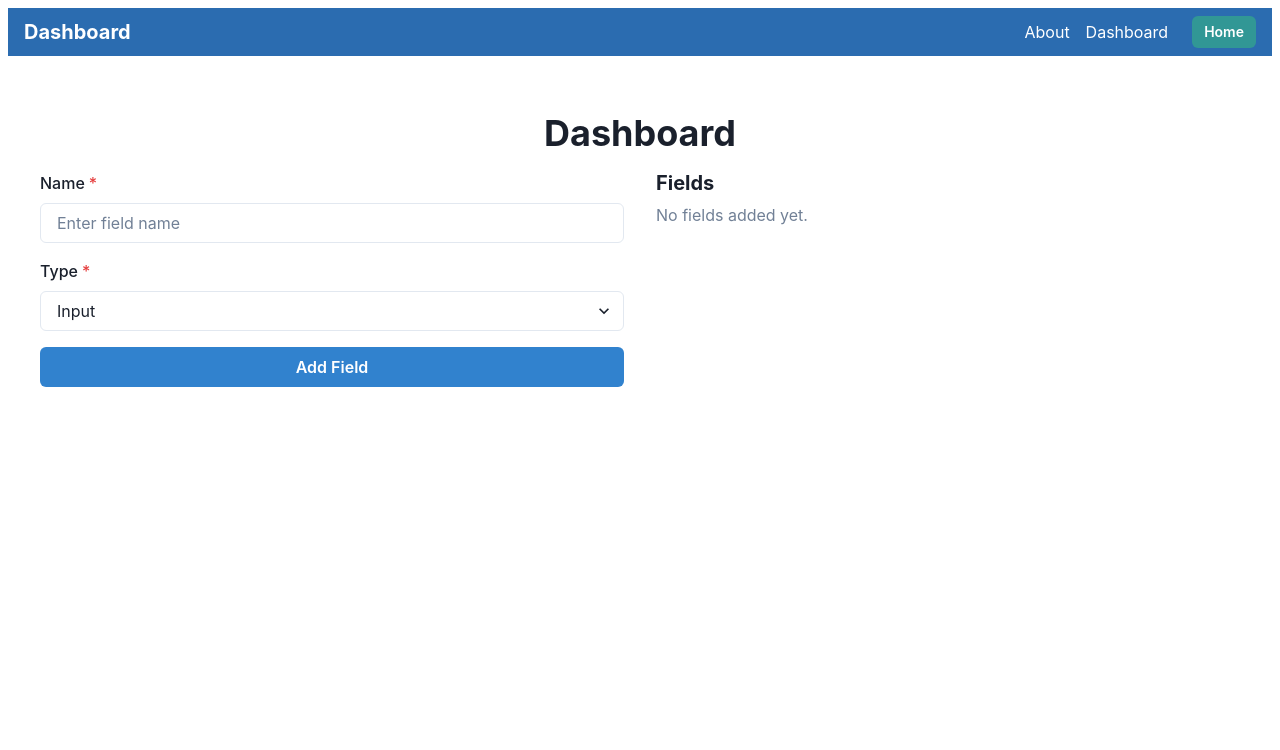
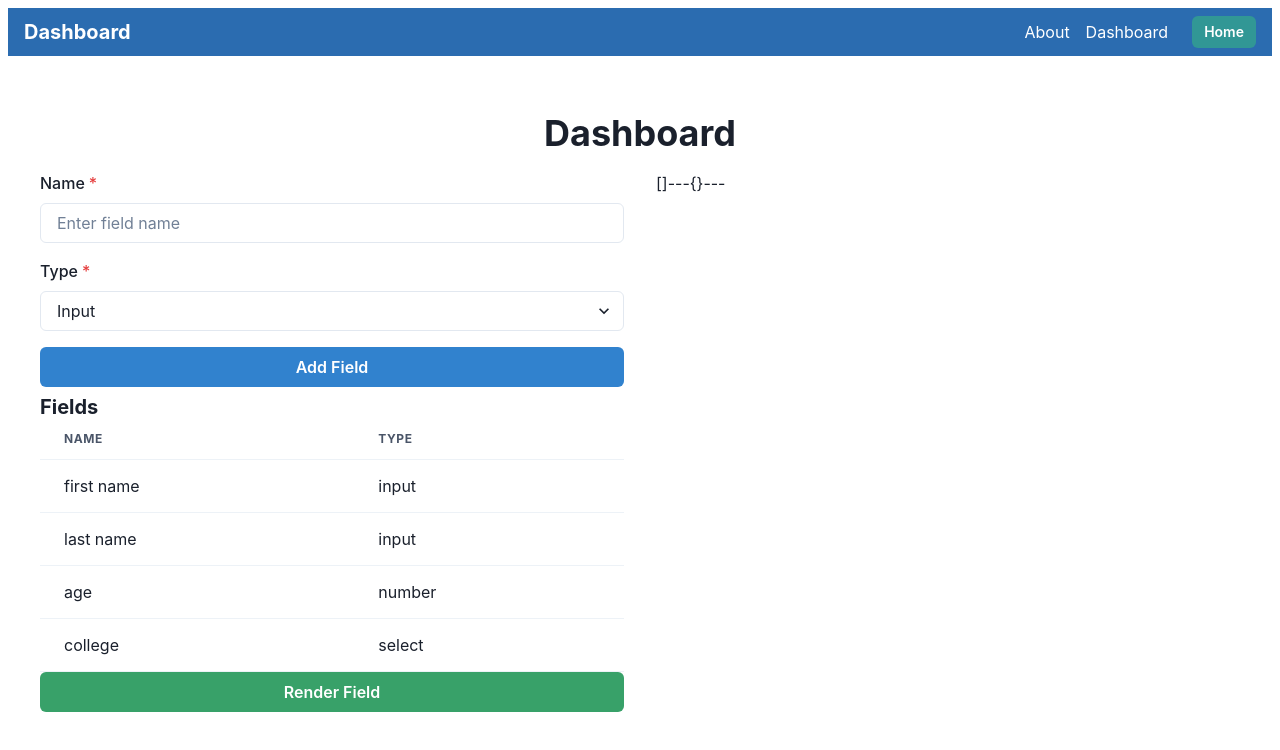
Before and after one commit to yashkk3640/dashboard, a React (Vite) app: page /dashboard in a window 1280 px wide. Shown: the top 750 px of the page. Built offline with nearby package versions, Linux system fonts and the light colour scheme.

Commit message:
divided renderer and config part

```diff
--- a/src/App.jsx
+++ b/src/App.jsx
@@ -4,7 +4,7 @@ import { BrowserRouter as Router, Routes, Route } from "react-router-dom";
 import Navbar from "./components/Navbar";
 import Home from "./pages/Home";
 import About from "./pages/About";
-import Dashboard from "./pages/Dashboard";
+import Dashboard from "./pages/dashboard";
 
 const App = () => (
   <ChakraProvider>
--- /dev/null
+++ b/src/components/Common.jsx
@@ -0,0 +1,42 @@
+import { Input, NumberInput, NumberInputField, Select } from "@chakra-ui/react";
+import React from "react";
+
+const clgOptions = [
+  { value: "VGEC", label: "VGEC" },
+  { value: "DDU", label: "DDU" },
+  { value: "DAIICT", label: "DAIICT" },
+  { value: "MSU", label: "MSU" },
+];
+
+export const NumberEle = ({ name, value, onChange }) => {
+  return (
+    <NumberInput value={value} onChange={(val) => onChange(name, Number(val))}>
+      <NumberInputField name={name} placeholder={`Enter ${name} name`} />
+    </NumberInput>
+  );
+};
+
+export const InputEle = ({ name, value, onChange }) => {
+  return (
+    <Input
+      name={name}
+      value={value}
+      onChange={(e) => onChange(name, e.target.value)}
+      placeholder={`Enter ${name} name`}
+    />
+  );
+};
+
+export const SelectEle = ({ name, value, onChange }) => (
+  <Select
+    name={name}
+    value={value}
+    onChange={(e) => onChange(name, e.target.value)}
+  >
+    {clgOptions.map((opt) => (
+      <option key={opt.value} value={opt.value}>
+        {opt.label}
+      </option>
+    ))}
+  </Select>
+);
--- a/src/pages/Config.jsx
+++ b/src/pages/Config.jsx
@@ -17,7 +17,7 @@ import {
   Th,
   Td,
 } from "@chakra-ui/react";
-import { typeOptions } from "./dashboard.config";
+import { typeOptions } from "./dashboard/dashboard.config";
 
 const Dashboard = () => {
   const [form, setForm] = useState({ name: "", type: "input" });
--- a/src/pages/Dashboard.jsx
+++ /dev/null
@@ -1,104 +0,0 @@
-import React, { useState } from "react";
-import {
-  Box,
-  Heading,
-  Text,
-  FormControl,
-  FormLabel,
-  Input,
-  Select,
-  Button,
-  VStack,
-  HStack,
-  Table,
-  Thead,
-  Tbody,
-  Tr,
-  Th,
-  Td,
-} from "@chakra-ui/react";
-import { typeOptions } from "./dashboard.config";
-
-const Dashboard = () => {
-  const [form, setForm] = useState({ name: "", type: "input" });
-  const [fields, setFields] = useState([]);
-
-  const handleChange = (e) => {
-    const { name, value } = e.target;
-    setForm((prev) => ({ ...prev, [name]: value }));
-  };
-
-  const handleSubmit = (e) => {
-    e.preventDefault();
-    if (!form.name) return;
-    setFields((prev) => [...prev, form]);
-    setForm({ name: "", type: "input" });
-  };
-
-  return (
-    <Box p={8}>
-      <Heading mb={4} textAlign="center">
-        Dashboard
-      </Heading>
-      <Box display="flex" gap={8}>
-        {/* Left Side: Form */}
-        <Box flex="1" maxW="50%">
-          <form onSubmit={handleSubmit}>
-            <VStack spacing={4} align="stretch">
-              <FormControl isRequired>
-                <FormLabel>Name</FormLabel>
-                <Input
-                  name="name"
-                  value={form.name}
-                  onChange={handleChange}
-                  placeholder="Enter field name"
-                />
-              </FormControl>
-              <FormControl isRequired>
-                <FormLabel>Type</FormLabel>
-                <Select name="type" value={form.type} onChange={handleChange}>
-                  {typeOptions.map((opt) => (
-                    <option key={opt.value} value={opt.value}>
-                      {opt.label}
-                    </option>
-                  ))}
-                </Select>
-              </FormControl>
-              <Button colorScheme="blue" type="submit">
-                Add Field
-              </Button>
-            </VStack>
-          </form>
-        </Box>
-        {/* Right Side: Table */}
-        <Box flex="1" maxW="50%">
-          <Heading size="md" mb={2}>
-            Fields
-          </Heading>
-          {fields.length === 0 ? (
-            <Text color="gray.500">No fields added yet.</Text>
-          ) : (
-            <Table variant="simple">
-              <Thead>
-                <Tr>
-                  <Th>Name</Th>
-                  <Th>Type</Th>
-                </Tr>
-              </Thead>
-              <Tbody>
-                {fields.map((field, idx) => (
-                  <Tr key={idx}>
-                    <Td>{field.name}</Td>
-                    <Td>{field.type}</Td>
-                  </Tr>
-                ))}
-              </Tbody>
-            </Table>
-          )}
-        </Box>
-      </Box>
-    </Box>
-  );
-};
-
-export default Dashboard;
--- /dev/null
+++ b/src/pages/dashboard/Dashboard.jsx
@@ -0,0 +1,108 @@
+import React, { useState } from "react";
+import {
+  Box,
+  Heading,
+  Text,
+  FormControl,
+  FormLabel,
+  Input,
+  Select,
+  Button,
+  VStack,
+  HStack,
+  Table,
+  Thead,
+  Tbody,
+  Tr,
+  Th,
+  Td,
+} from "@chakra-ui/react";
+import { typeOptions } from "./dashboard.config";
+import { useDashboard } from "./DashboardContext";
+
+const Dashboard = () => {
+  const [form, setForm] = useState({ name: "", type: "input" });
+  const [fields, setFields] = useState([
+    { name: "first name", type: "input" },
+    { name: "last name", type: "input" },
+    { name: "age", type: "number" },
+    { name: "college", type: "select" },
+  ]);
+
+  const { setFieldConfig } = useDashboard();
+
+  const handleChange = (e) => {
+    const { name, value } = e.target;
+    setForm((prev) => ({ ...prev, [name]: value }));
+  };
+
+  const handleSubmit = (e) => {
+    e.preventDefault();
+    if (!form.name) return;
+    setFields((prev) => [...prev, form]);
+    setForm({ name: "", type: "input" });
+  };
+
+  return (
+    <>
+      {/* Left Side: Form */}
+      <form onSubmit={handleSubmit}>
+        <VStack spacing={4} align="stretch">
+          <FormControl isRequired>
+            <FormLabel>Name</FormLabel>
+            <Input
+              name="name"
+              value={form.name}
+              onChange={handleChange}
+              placeholder="Enter field name"
+            />
+          </FormControl>
+          <FormControl isRequired>
+            <FormLabel>Type</FormLabel>
+            <Select name="type" value={form.type} onChange={handleChange}>
+              {typeOptions.map((opt) => (
+                <option key={opt.value} value={opt.value}>
+                  {opt.label}
+                </option>
+              ))}
+            </Select>
+          </FormControl>
+          <Button colorScheme="blue" type="submit">
+            Add Field
+          </Button>
+        </VStack>
+      </form>
+      <Heading size="md" mt={2}>
+        Fields
+      </Heading>
+      {fields.length === 0 ? (
+        <Text color="gray.500">No fields added yet.</Text>
+      ) : (
+        <Table variant="simple">
+          <Thead>
+            <Tr>
+              <Th>Name</Th>
+              <Th>Type</Th>
+            </Tr>
+          </Thead>
+          <Tbody>
+            {fields.map((field, idx) => (
+              <Tr key={idx}>
+                <Td>{field.name}</Td>
+                <Td>{field.type}</Td>
+              </Tr>
+            ))}
+          </Tbody>
+        </Table>
+      )}
+      <VStack spacing={4} align="stretch">
+        <Button colorScheme="green" onClick={() => setFieldConfig(fields)}>
+          Render Field
+        </Button>
+      </VStack>
+      {/* Right Side: Table */}
+    </>
+  );
+};
+
+export default Dashboard;
--- /dev/null
+++ b/src/pages/dashboard/DashboardContext.jsx
@@ -0,0 +1,15 @@
+import React, { createContext, useContext, useState } from "react";
+
+const DashboardContext = createContext();
+
+export const DashboardProvider = ({ children }) => {
+  const [fieldConfig, setFieldConfig] = useState([]);
+
+  return (
+    <DashboardContext.Provider value={{ fieldConfig, setFieldConfig }}>
+      {children}
+    </DashboardContext.Provider>
+  );
+};
+
+export const useDashboard = () => useContext(DashboardContext);
--- /dev/null
+++ b/src/pages/dashboard/Renderer.jsx
@@ -0,0 +1,34 @@
+import React, { useState } from "react";
+import { useDashboard } from "./DashboardContext";
+import { Box } from "@chakra-ui/react";
+import { InputEle, NumberEle, SelectEle } from "../../components/Common";
+
+const ELEMENT_MAP = {
+  input: InputEle,
+  number: NumberEle,
+  select: SelectEle,
+};
+
+const Renderer = () => {
+  const { fieldConfig } = useDashboard();
+
+  const [formValues, setFormValues] = useState({});
+  return (
+    <Box flex="1" maxW="50%">
+      {JSON.stringify(fieldConfig)}---
+      {JSON.stringify(formValues)}---
+      {fieldConfig.map(({ name, type }) => {
+        const Comp = ELEMENT_MAP[type];
+        return (
+          <Comp
+            name={name}
+            value={formValues[name]}
+            onChange={(n, v) => setFormValues((prev) => ({ ...prev, [n]: v }))}
+          />
+        );
+      })}
+    </Box>
+  );
+};
+
+export default Renderer;
--- /dev/null
+++ b/src/pages/dashboard/index.jsx
@@ -0,0 +1,27 @@
+import React from "react";
+import Dashboard from "./Dashboard";
+import { DashboardProvider } from "./DashboardContext";
+import Renderer from "./Renderer";
+import { Box, Heading } from "@chakra-ui/react";
+
+const DashboardScreen = () => {
+  return (
+    <DashboardProvider>
+      <Box p={8}>
+        <Heading mb={4} textAlign="center">
+          Dashboard
+        </Heading>
+        <Box display="flex" gap={8}>
+          <Box flex="1" maxW="50%">
+            <Dashboard />
+          </Box>
+          <Box flex="1" maxW="50%">
+            <Renderer />
+          </Box>
+        </Box>
+      </Box>
+    </DashboardProvider>
+  );
+};
+
+export default DashboardScreen;
```
Also changed, not shown: src/pages/dashboard/dashboard.config.js (renamed from src/pages/dashboard.config.js).
